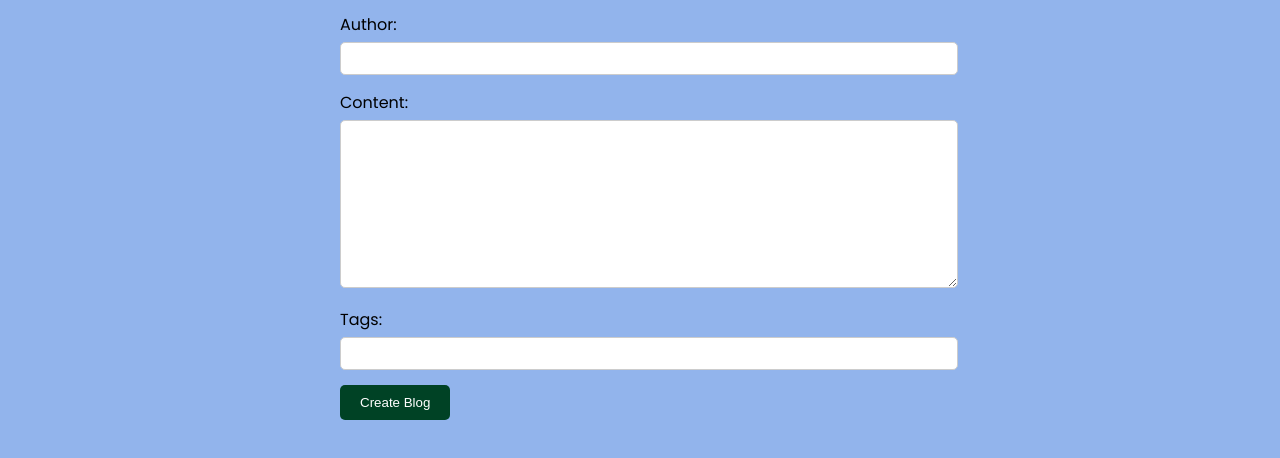
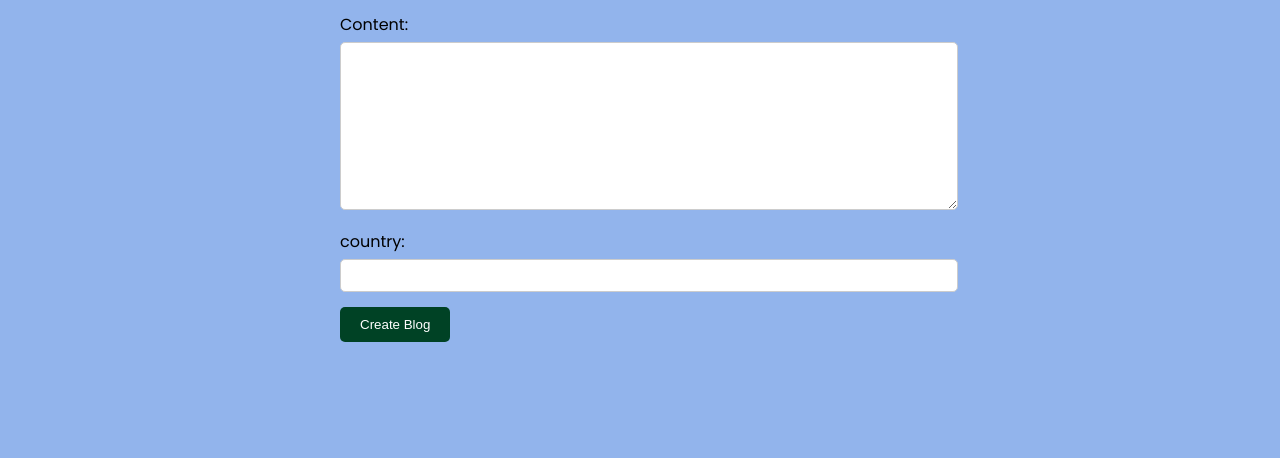
Before and after one commit to aakriti1318/OneWorldRise, a website: page Frontend/CreateBlog.html in a window 1280 px wide. Shown: the part 312-770 px from the top of the page. Drawn offline with Linux system fonts and the light colour scheme; a web font is replaced by a local one.

Commit message:
Update CreateBlog.html

```diff
--- a/Frontend/CreateBlog.html
+++ b/Frontend/CreateBlog.html
@@ -25,18 +25,17 @@
                 <label for="title">Title:</label>
                 <input type="text" id="title" name="title" required>
             </div>
-            <div>
-                <label for="author">Author:</label>
-                <input type="text" id="author" name="author" required>
-            </div>
+
             <div>
                 <label for="content">Content:</label>
                 <textarea id="content" name="content" rows="10" required></textarea>
             </div>
+
             <div>
-                <label for="tags">Tags:</label>
-                <input type="text" id="tags" name="tags" required>
+                <label for="country">country:</label>
+                <input type="text" id="country" name="country" required>
             </div>
+
             <button type="submit">Create Blog</button>
         </form>
     </div>
@@ -55,7 +54,7 @@ document.addEventListener('DOMContentLoaded', function () {
         });
 
         try {
-            const response = await fetch('/api/blogs', {
+            const response = await fetch('http://localhost:5000/api/blogs', {
                 method: 'POST',
                 headers: {
                     'Content-Type': 'application/json'
```
